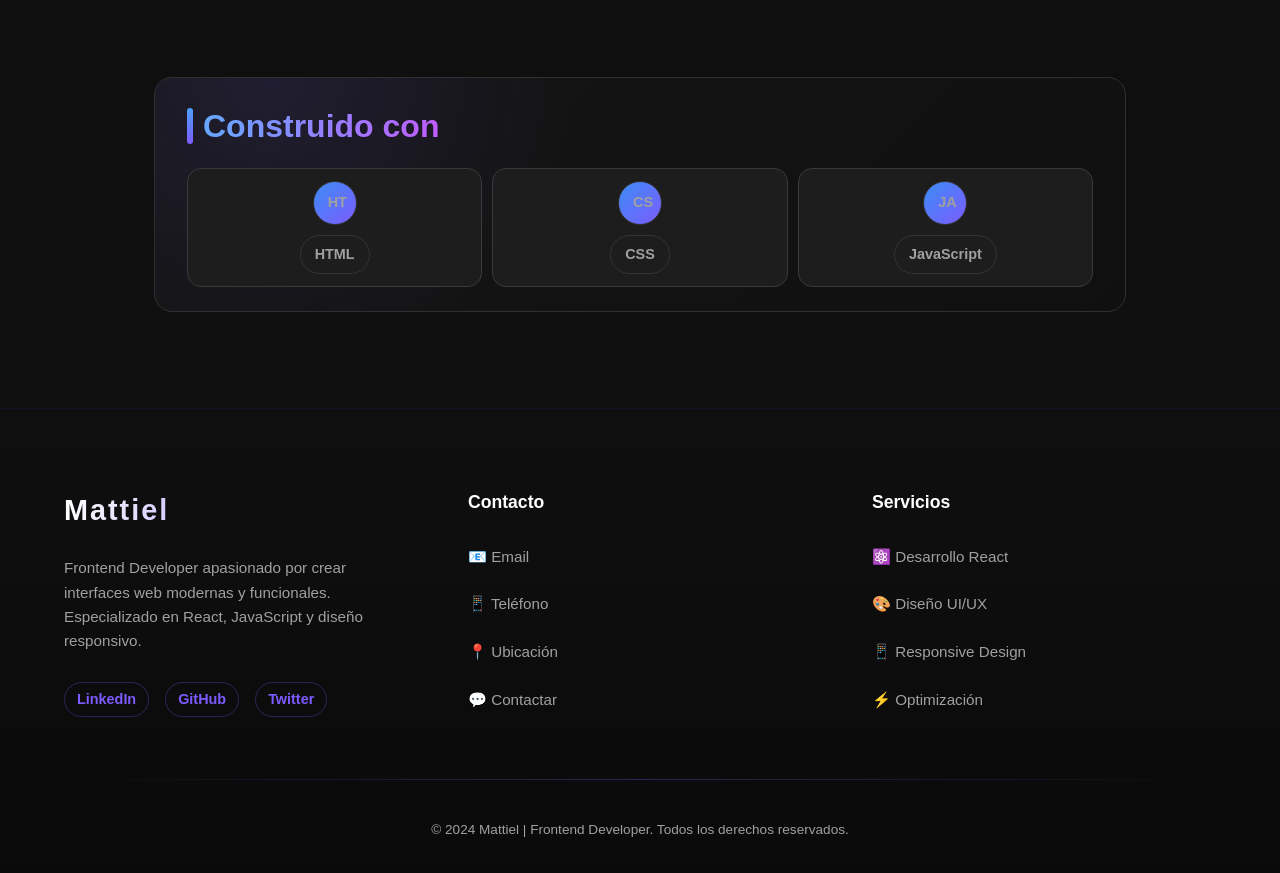
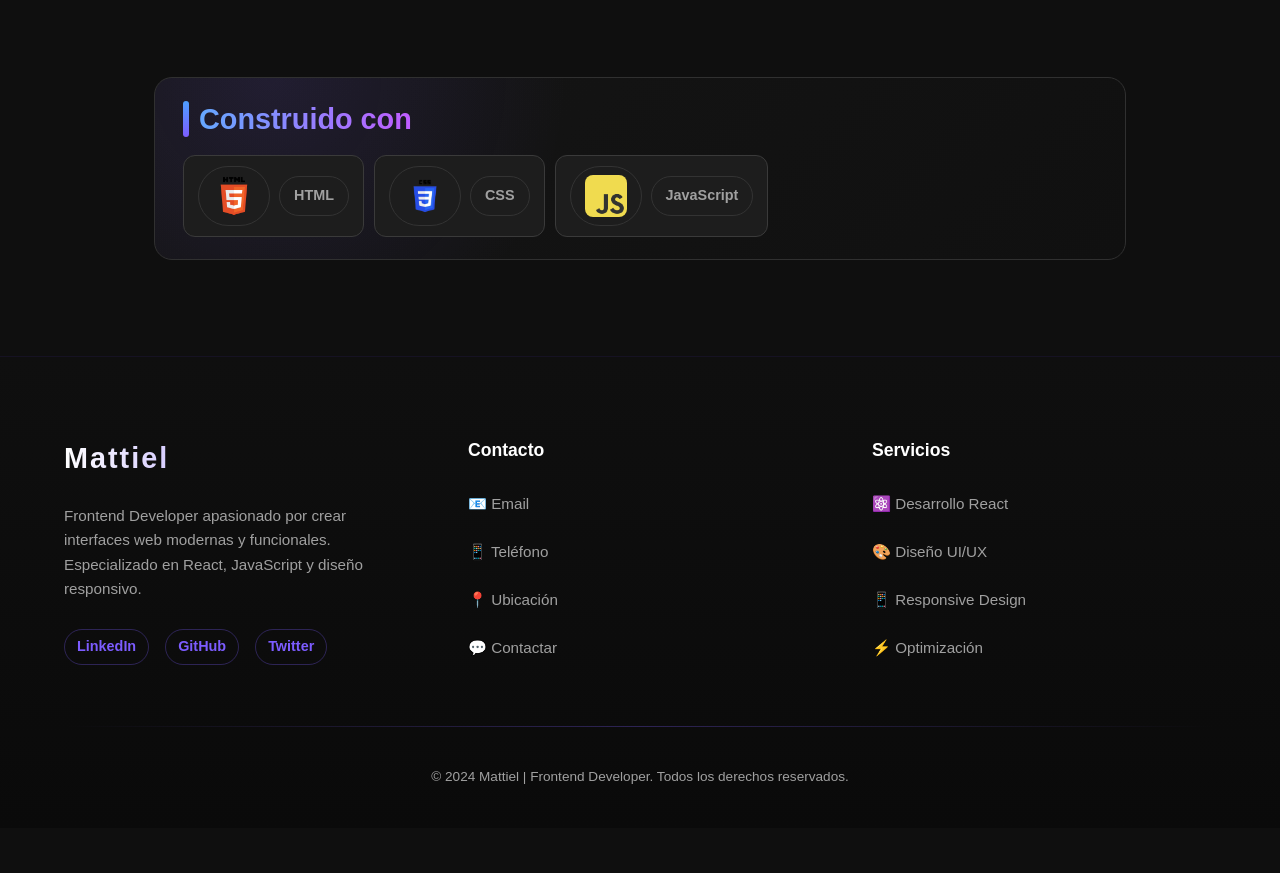
Before and after one commit to devmattiel20/Portafolio, a website built with Vite: page projects/project-1/index.html in a window 1280 px wide. Shown: the part 1648-2521 px from the top of the page. After the commit the page ends 2476 px from the top, so only its background shows below. Built offline with nearby package versions, Linux system fonts and the light colour scheme.

Commit message:
Ajustes visuales

```diff
--- a/projects/project-1/index.html
+++ b/projects/project-1/index.html
@@ -78,11 +78,11 @@
           <!-- ---------- Acciones ---------- -->
 
           <section class="project-detail__actions">
-            <a href="#" class="button button--primary" id="project-demo">
+            <a href="https://mattsports.vercel.app/" target="_blank" class="button button--primary" id="project-demo">
               Ver proyecto
             </a>
 
-            <a href="#" class="button button--secondary" id="project-github">
+            <a href="https://github.com/devmattiel20/MattSports" target="_blank" class="button button--secondary" id="project-github">
               Código fuente
             </a>
           </section>
--- a/src/css/style.css
+++ b/src/css/style.css
@@ -2530,7 +2530,7 @@ body {
 .project-detail__stack {
     max-width: 100%;
     margin: 0 auto;
-    padding: 24px clamp(18px, 4vw, 32px) 24px;
+    padding: 20px clamp(18px, 4vw, 28px) 22px;
     border: 1px solid #303030;
     border-radius: 18px;
     background:
@@ -2544,7 +2544,7 @@ body {
     display: flex;
     align-items: center;
     gap: 10px;
-    margin-bottom: 18px;
+    margin-bottom: 14px;
 }
 
 
@@ -2558,7 +2558,7 @@ body {
 
 .project-detail__stack-heading h2 {
     margin: 0;
-    font-size: clamp(1.5rem, 3vw, 2rem);
+    font-size: clamp(1.35rem, 2.5vw, 1.8rem);
     background: linear-gradient(90deg, #65a8ff, #c05cff);
     -webkit-background-clip: text;
     background-clip: text;
@@ -2567,45 +2567,43 @@ body {
 
 
 .project-detail__stack .project-detail__technologies {
-    display: grid;
-    grid-template-columns: repeat(3, minmax(0, 1fr));
+    display: flex;
+    flex-wrap: wrap;
     gap: 10px;
 }
 
 
 .project-detail__technology {
-    min-height: 108px;
-    display: flex;
-    flex-direction: column;
+    min-width: 132px;
+    min-height: 76px;
+    display: flex;
+    flex-direction: row;
     align-items: center;
     justify-content: center;
-    gap: 10px;
-    padding: 12px 10px;
+    gap: 9px;
+    padding: 10px 14px;
     border: 1px solid #3a3a3a;
-    border-radius: 14px;
+    border-radius: 12px;
     background: #1d1d1d;
     transition: transform var(--transition-normal), border-color var(--transition-normal), background-color var(--transition-normal);
 }
 
 
 .project-detail__technology:hover {
-    transform: translateY(-5px);
+    transform: translateY(-3px);
     border-color: var(--color-accent);
     background-color: #242124;
 }
 
 
-.project-detail__technology-mark {
-    display: grid;
-    place-items: center;
-    width: 44px;
-    height: 44px;
-    border-radius: 9px;
-    background: linear-gradient(135deg, #3c8cf5, #7c5cff);
-    color: #ffffff;
-    font-size: 0.85rem;
-    font-weight: 800;
-    letter-spacing: 0;
+
+
+
+.project-detail__technology-mark img {
+    width: 42px;
+    height: 42px;
+    object-fit: contain;
+    border-radius: 8px;
 }
 
 
@@ -2613,7 +2611,7 @@ body {
     padding: 0;
     border: 0;
     color: #e7e7e7;
-    font-size: 0.85rem;
+    font-size: 0.82rem;
     font-weight: 700;
     text-align: center;
 }
@@ -2683,10 +2681,6 @@ body {
 
 
 @media (max-width: 800px) {
-    .project-detail__stack .project-detail__technologies {
-        grid-template-columns: repeat(3, minmax(0, 1fr));
-    }
-
     .project-detail__highlights {
         grid-template-columns: 1fr;
         gap: 16px;
@@ -2696,8 +2690,8 @@ body {
 
 
 @media (max-width: 500px) {
-    .project-detail__stack .project-detail__technologies {
-        grid-template-columns: 1fr;
+    .project-detail__technology {
+        flex: 1 1 100%;
     }
 
     .project-detail__actions {
--- a/src/js/project-details.js
+++ b/src/js/project-details.js
@@ -132,9 +132,24 @@ if (project) {
 
         const technologyElement = document.createElement("article");
         technologyElement.className = "project-detail__technology";
+const technologyLogos = {
+    HTML: "/images/HTML.png",
+    CSS: "/images/CSS3.png",
+    JavaScript: "/images/JS.png",
+    React: "/images/react.svg",
+    Tailwind: "/images/Tailwind.webp",
+    Bootstrap: "/images/Bootstrap.webp",
+    Git: "/images/Git.webp",
+    Python: "/images/Python.webp",
+    Node: "/images/node.png"
+};
+        const logo = technologyLogos[technology];
+
         technologyElement.innerHTML = `
             <span class="project-detail__technology-mark" aria-hidden="true">
-                ${technology.slice(0, 2).toUpperCase()}
+                ${logo
+                    ? `<img src="${logo}" alt="" />`
+                    : technology.slice(0, 2).toUpperCase()}
             </span>
             <span class="project-detail__technology-name"></span>
         `;
--- a/src/js/projects.js
+++ b/src/js/projects.js
@@ -29,10 +29,10 @@ const projects = [
         ],
 
         github:
-            "#",
+            "https://github.com/devmattiel20/MattSports",
 
         demo:
-            "#"
+            "https://mattsports.vercel.app/"
     },
 
 
@@ -52,13 +52,15 @@ const projects = [
         ],
 
         technologies: [
-            "HTML",
+            "React",
+            "Tailwind",
             "CSS",
-            "JavaScript"
+            "JavaScript",
+
         ],
 
         github:
-            "#",
+            "https://github.com/devmattiel20/Luvee",
 
         demo:
             "#"
@@ -81,7 +83,7 @@ const projects = [
         ],
 
         technologies: [
-            "HTML",
+            "React",
             "CSS",
             "JavaScript"
         ],
@@ -110,7 +112,7 @@ const projects = [
         ],
 
         technologies: [
-            "HTML",
+            "React",
             "CSS",
             "JavaScript"
         ],
```
Also changed, not shown: projects/project-3/index.html (+1 -1 lines), projects/project-4/index.html (+0 -1 lines).
